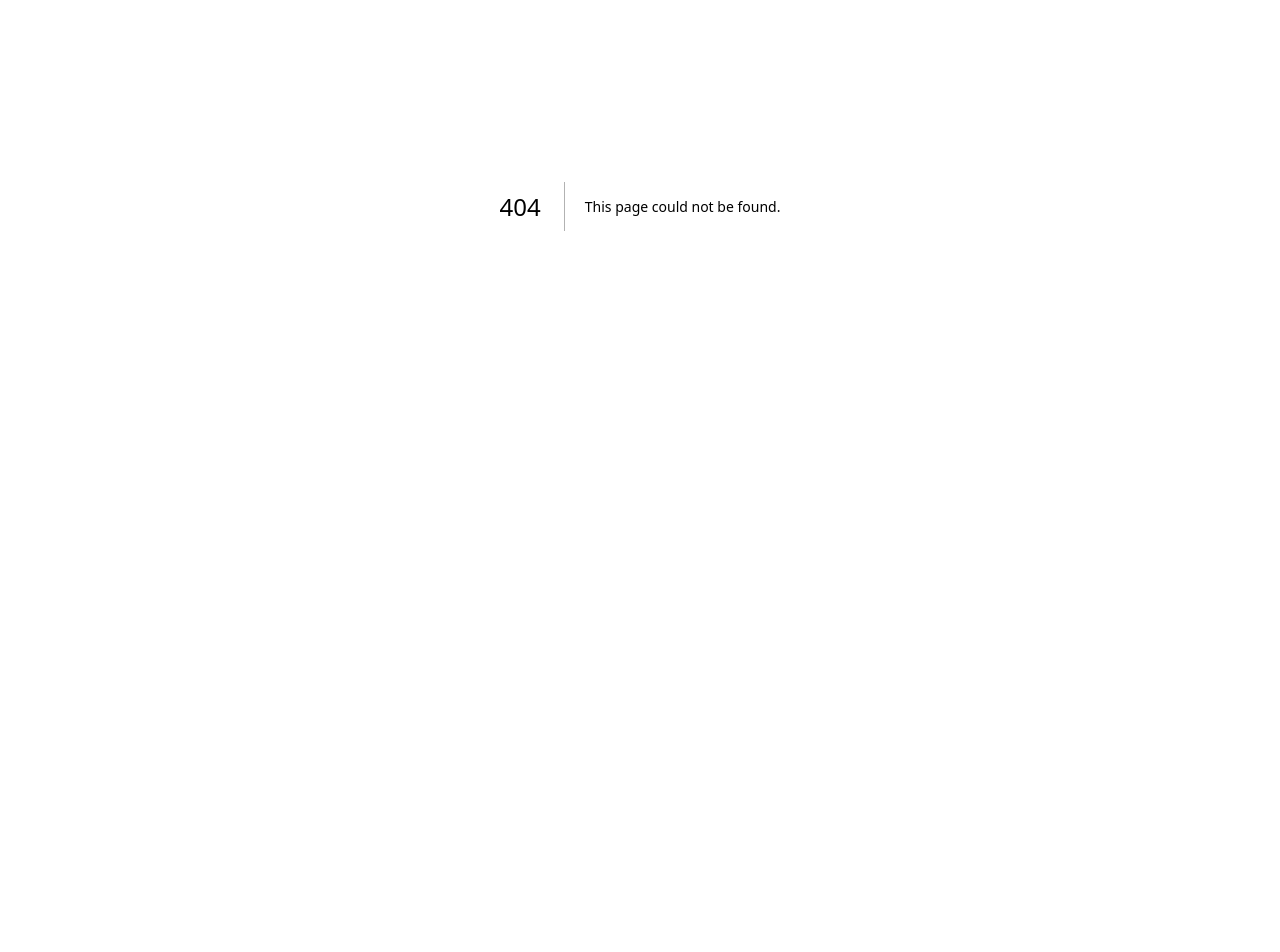
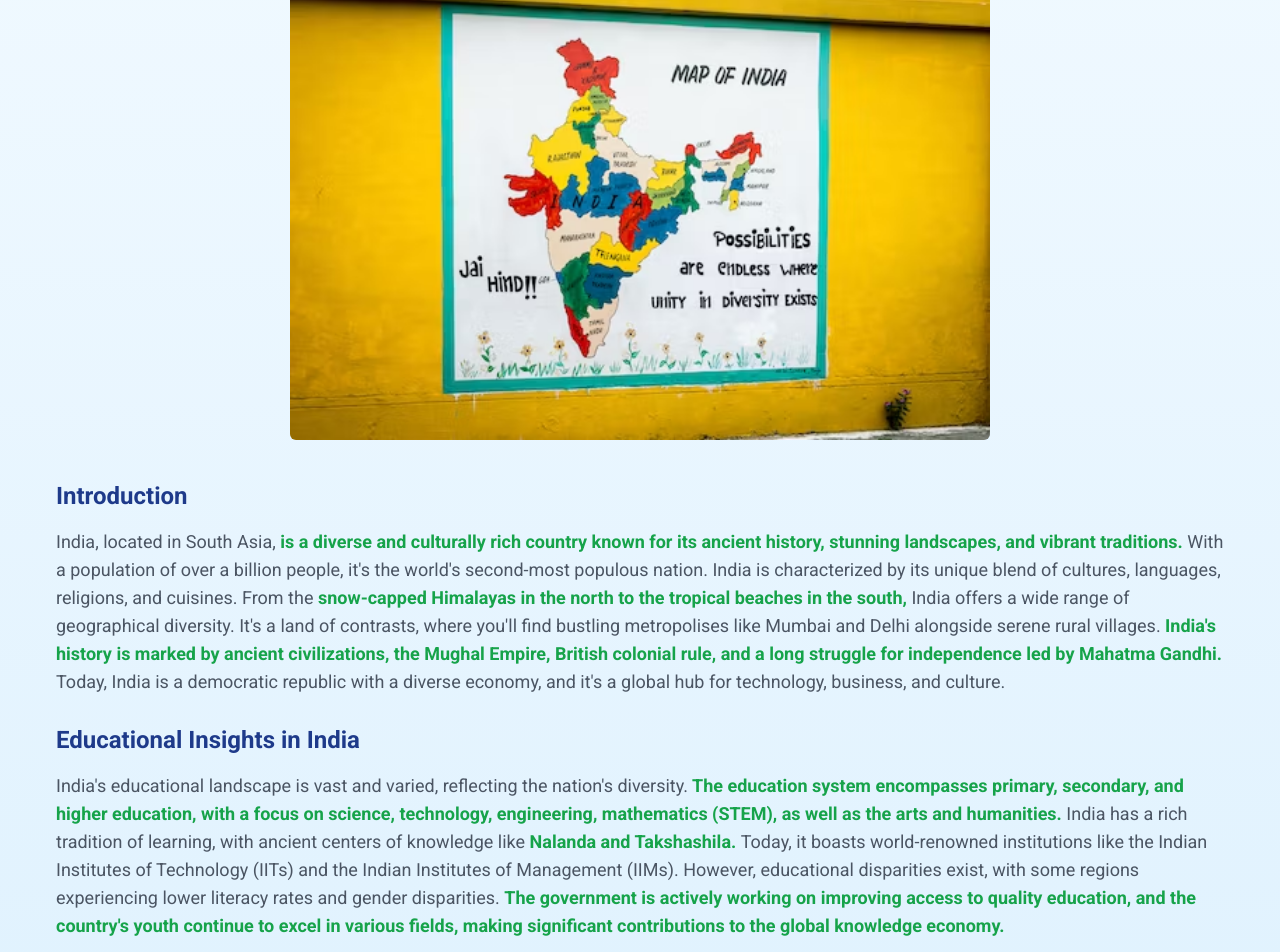
Before and after one commit to pirate08/edu-viz, a Next.js app: page /states in a window 1280 px wide. Before the commit this address had no page. Shown: the part 194-1146 px from the top of the page. Before the commit the page ends 800 px from the top, so only its background shows below. Built offline with nearby package versions, Linux system fonts and the light colour scheme.

Commit message:
W.I.P on States Page...

```diff
--- a/components/common/CTA.jsx
+++ b/components/common/CTA.jsx
@@ -26,7 +26,7 @@ const CTA = () => {
         </h1>
         {/* --Exploring Button-- */}
         <div className='mt-5 flex justify-center'>
-          <Link href='#'>
+          <Link href='/states'>
             <button className='bg-sky-700 hover:bg-sky-800 px-4 py-2 rounded-md text-white text-md md:text-lg duration-200 ease-in-out'>
               Start Your Discovery
             </button>
--- /dev/null
+++ b/components/partials/State.jsx
@@ -0,0 +1,83 @@
+import React from 'react';
+import Image from 'next/image';
+
+const State = () => {
+  return (
+    <div className='h-full w-full bg-gradient-to-b from-sky-50 to-sky-100 py-14 px-4 sm:px-7 md:px-14'>
+      {/* --Image-- */}
+      <div className='flex justify-center items-center pb-10'>
+        <Image
+          src='/map.avif'
+          width={700}
+          height={800}
+          alt='Indian Map'
+          className='rounded-md'
+        />
+      </div>
+      {/* --Introduction-- */}
+      <div className='pb-7'>
+        <h1 className='text-xl md:text-2xl font-bold text-blue-900'>
+          Introduction
+        </h1>
+        <p className='text-gray-600 mt-4 text-md md:text-lg'>
+          India, located in South Asia,
+          <span className='text-green-600 font-bold'>
+            {' '}
+            is a diverse and culturally rich country known for its ancient
+            history, stunning landscapes, and vibrant traditions.{' '}
+          </span>
+          With a population of over a billion people, it's the world's
+          second-most populous nation. India is characterized by its unique
+          blend of cultures, languages, religions, and cuisines. From the{' '}
+          <span className='text-green-600 font-bold'>
+            snow-capped Himalayas in the north to the tropical beaches in the
+            south,{' '}
+          </span>
+          India offers a wide range of geographical diversity. It's a land of
+          contrasts, where you'll find bustling metropolises like Mumbai and
+          Delhi alongside serene rural villages.{' '}
+          <span className='text-green-600 font-bold'>
+            India's history is marked by ancient civilizations, the Mughal
+            Empire, British colonial rule, and a long struggle for independence
+            led by Mahatma Gandhi.{' '}
+          </span>
+          Today, India is a democratic republic with a diverse economy, and it's
+          a global hub for technology, business, and culture.
+        </p>
+      </div>
+      {/* --Educational Insights in India-- */}
+      <div className='pb-7'>
+        <h1 className='text-xl md:text-2xl font-bold text-blue-900'>
+          Educational Insights in India
+        </h1>
+        <p className='text-gray-600 mt-4 text-md md:text-lg'>
+          India's educational landscape is vast and varied, reflecting the
+          nation's diversity.
+          <span className='text-green-600 font-bold'>
+            {' '}
+            The education system encompasses primary, secondary, and higher
+            education, with a focus on science, technology, engineering,
+            mathematics (STEM), as well as the arts and humanities.{' '}
+          </span>
+          India has a rich tradition of learning, with ancient centers of
+          knowledge like{' '}
+          <span className='text-green-600 font-bold'>
+            Nalanda and Takshashila.{' '}
+          </span>
+          Today, it boasts world-renowned institutions like the Indian
+          Institutes of Technology (IITs) and the Indian Institutes of
+          Management (IIMs). However, educational disparities exist, with some
+          regions experiencing lower literacy rates and gender disparities.{' '}
+          <span className='text-green-600 font-bold'>
+            The government is actively working on improving access to quality
+            education, and the country's youth continue to excel in various
+            fields, making significant contributions to the global knowledge
+            economy.
+          </span>
+        </p>
+      </div>
+    </div>
+  );
+};
+
+export default State;
--- /dev/null
+++ b/pages/states.jsx
@@ -0,0 +1,35 @@
+import React from 'react';
+import Header from '@/components/Header';
+import State from '@/components/partials/State';
+import Navbar from '@/components/responsiveness/Navbar';
+import Footer from '@/components/Footer';
+import Connection from '@/components/common/Connection';
+
+export default function overview() {
+  return (
+    <div>
+      <div>
+        {/* --import header/navbar-- */}
+        <div className='hidden sm:block'>
+          <Header />
+        </div>
+        {/* --import responsive navbar-- */}
+        <div className='sm:hidden'>
+          <Navbar />
+        </div>
+      </div>
+      {/* --State Page-- */}
+      <div>
+        <State />
+      </div>
+      {/* --Connection-- */}
+      {/* <div>
+        <Connection />
+      </div> */}
+      {/* --Footer-- */}
+      {/* <div>
+        <Footer />
+      </div> */}
+    </div>
+  );
+}
```
Also changed, not shown: public/map.avif (added).
